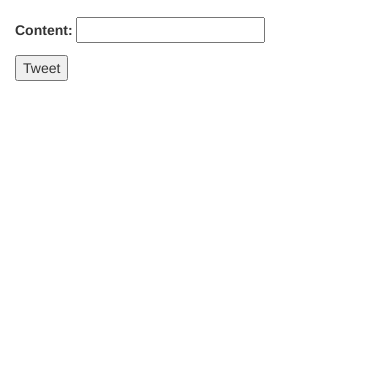
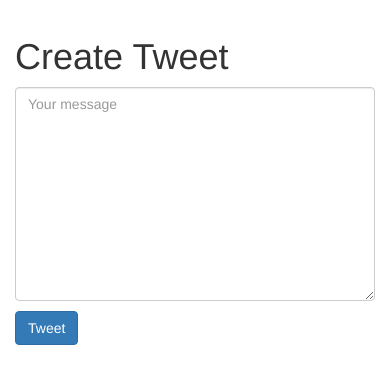
Before and after one commit to patriciachunk/Tweetme, a Django app: page /tweet/create/ in a window 390 px wide. Shown: the part 55-439 px from the top of the page. Run offline with Django 3.2, Linux system fonts and the light colour scheme; some libraries are stand-ins or nearby versions.

Commit message:
Tweet from homepage.

```diff
--- a/src/tweetme/urls.py
+++ b/src/tweetme/urls.py
@@ -21,11 +21,12 @@ from django.contrib import admin
 from django.conf import settings
 from django.conf.urls.static import static
 
+from tweets.views import TweetListView
 from .views import home
 
 urlpatterns = [
     url(r'^admin/', admin.site.urls), # admin/
-    url(r'^$', home, name='home'),  # /
+    url(r'^$', TweetListView.as_view(), name='home'),  # /
     url(r'^tweet/', include('tweets.urls', namespace='tweet')),
 ]
 
--- a/src/tweets/forms.py
+++ b/src/tweets/forms.py
@@ -3,6 +3,11 @@ from django import forms
 from .models import Tweet
 
 class TweetModelForm(forms.ModelForm):
+    content = forms.CharField(label='',
+                    widget=forms.Textarea(
+                                attrs={'placeholder':"Your message",
+                                    "class":"form-control"}
+                    ))
     class Meta:
         model = Tweet
         fields = {
--- a/src/tweets/templates/tweets/create_view.html
+++ b/src/tweets/templates/tweets/create_view.html
@@ -3,7 +3,10 @@
 {% block title %} Create Tweet | {{ block.super }}{% endblock title %}
 
 {% block content %}
-
+<div class='row'>
+  <div class='col-sm-6 col-sm-offset-3'>
+    <h1>Create Tweet</h1>
   {% include "tweets/form.html" with form=form btn_title='Tweet' %}
-
+</div>
+</div>
 {% endblock content %}
--- a/src/tweets/templates/tweets/form.html
+++ b/src/tweets/templates/tweets/form.html
@@ -1,5 +1,5 @@
-<form class='form' method='POST' action="">
+<form class='form' method='POST' action="{% if action_url %} {{ action_url }}{% endif %}">
   {% csrf_token %}
     {{ form.as_p }}
-    <input type="submit" value="{{ btn_title }}" />
+    <input class='btn btn-primary' type="submit" value="{{ btn_title }}" />
 </form>
--- a/src/tweets/urls.py
+++ b/src/tweets/urls.py
@@ -1,4 +1,6 @@
 from django.conf.urls import url
+
+from django.views.generic.base import RedirectView
 
 from .views import (
     TweetCreateView,
@@ -6,13 +8,14 @@ from .views import (
     TweetDeleteView,
     TweetListView,
     TweetUpdateView
-    )
+)
 
 urlpatterns = [
-    url(r'^$', TweetListView.as_view(), name='list'), # /tweet/
+    url(r'^$', RedirectView.as_view(url="/")),
+    url(r'^search/$', TweetListView.as_view(), name='list'), # /tweet/
     url(r'^create/$', TweetCreateView.as_view(), name='create'), # /tweet/create
     url(r'^(?P<pk>\d+)/$', TweetDetailView.as_view(), name='detail'), # /tweet/1/
     url(r'^(?P<pk>\d+)/update/$', TweetUpdateView.as_view(), name='update'), # /tweet/1/update
-        url(r'^(?P<pk>\d+)/delete/$', TweetDeleteView.as_view(), name='delete'), # /tweet/1/delete
+    url(r'^(?P<pk>\d+)/delete/$', TweetDeleteView.as_view(), name='delete'), # /tweet/1/delete
 
 ]
--- a/src/tweets/views.py
+++ b/src/tweets/views.py
@@ -50,6 +50,8 @@ class TweetListView(ListView):
 
     def get_context_data(self, *args, **kwargs):
         context = super(TweetListView, self).get_context_data(*args, **kwargs)
+        context['create_form'] = TweetModelForm()
+        context['create_url'] = reverse_lazy("tweet:create")
         return context
 
 
```
Also changed, not shown: src/tweets/templates/tweets/tweet_list.html (+9 -0 lines), src/db.sqlite3.
